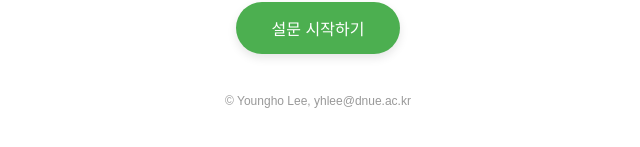
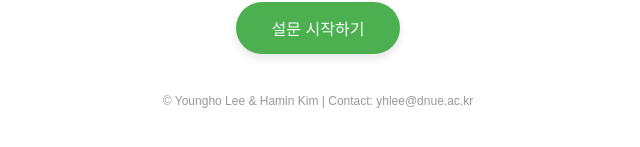
Before and after one commit to yhlee1627/ai-sense, a React (Vite) app: page / in a window 1280 px wide. Shown: the part 577-724 px from the top of the page, without its empty margins (322-962 px from the left). Built offline with nearby package versions, Linux system fonts and the light colour scheme; no server answers.

Commit message:
✨ feat: 카피라이트 수정

```diff
--- a/src/pages/Home.tsx
+++ b/src/pages/Home.tsx
@@ -172,7 +172,7 @@ export default function Home() {
           fontSize: '12px',
           color: '#999'
         }}>
-          © Youngho Lee, yhlee@dnue.ac.kr
+          © Youngho Lee & Hamin Kim | Contact: yhlee@dnue.ac.kr
         </p>
       </div>
     </div>
```
